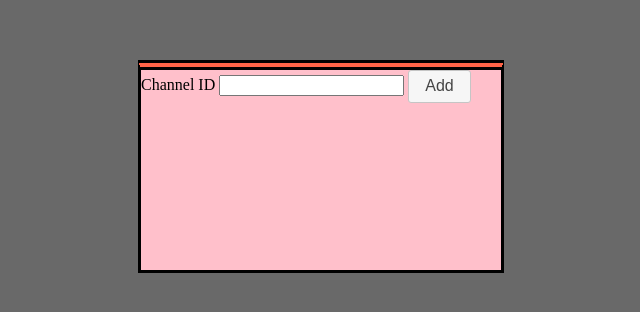
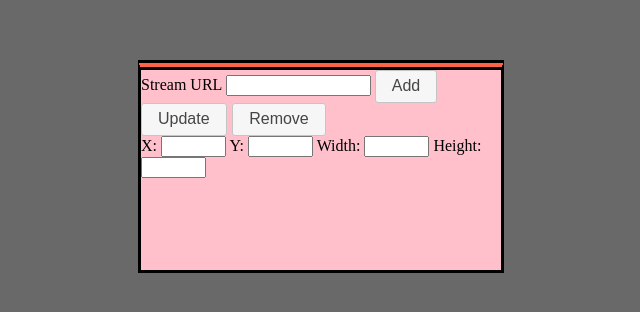
Before and after one commit to fsworld009/MultiStreamPlayer, a plain HTML site: page index.html in a window 1280 px wide. Shown: the part 260-572 px from the top of the page, without its empty margins (374-1014 px from the left). Drawn offline with nearby package versions, Linux system fonts and the light colour scheme.

Commit message:
main menu layout, not a working state

```diff
--- a/index.html
+++ b/index.html
@@ -10,9 +10,21 @@
     <div class="main-container">
       <div class="menu">
         <div class="menu-container">
-          <label for="channel_id">Channel ID</label>
-          <input id="menu-channel-id" name="channel_id" type="text" value=""/>
+          <label for="menu-channelurl">Stream URL</label>
+          <input id="menu-channel-url" size="15" name="channel_url" type="text" value=""/>
           <button id="menu-add">Add</button>
+          <button id="menu-update">Update</button>
+          <button id="menu-remove">Remove</button><br>
+          <label for="menu-player-x">X: </label>
+          <input id="menu-player-x" size="5" name="player_x" type="text" value=""/>
+          <label for="menu-player-y">Y: </label>
+          <input id="menu-player-y" size="5" name="player_y" type="text" value=""/>
+          <label for="menu-player-width">Width: </label>
+          <input id="menu-player-width" size="5" name="player_width" type="text" value=""/>
+          <label for="menu-player-height">Height: </label>
+          <input id="menu-player-height" size="5" name="player_height" type="text" value=""/>
+          <br/>
+
         </div>
       </div>
 
```
